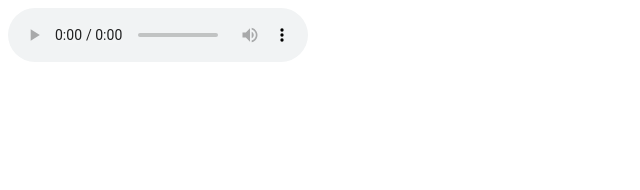
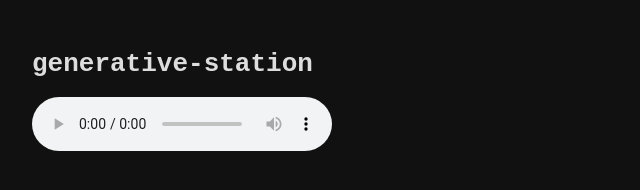
Before and after one commit to NicolasMurphy/generative-station, a plain HTML site: page web/index.html in a window 1280 px wide. Shown: the whole page, without its empty margins (0-640 px from the left). Drawn offline with Linux system fonts and the light colour scheme.

Commit message:
update landing page

```diff
--- a/web/index.html
+++ b/web/index.html
@@ -1,10 +1,20 @@
 <!doctype html>
-<html lang="en">
+<html>
 <head>
 <meta charset="utf-8">
+<meta name="viewport" content="width=device-width, initial-scale=1">
 <title>generative-station</title>
+<style>
+  body {
+    background: #111;
+    color: #ddd;
+    font-family: monospace;
+    padding: 1.5rem;
+  }
+</style>
 </head>
 <body>
+<h1>generative-station</h1>
 <audio controls src="/stream"></audio>
 </body>
 </html>
```
